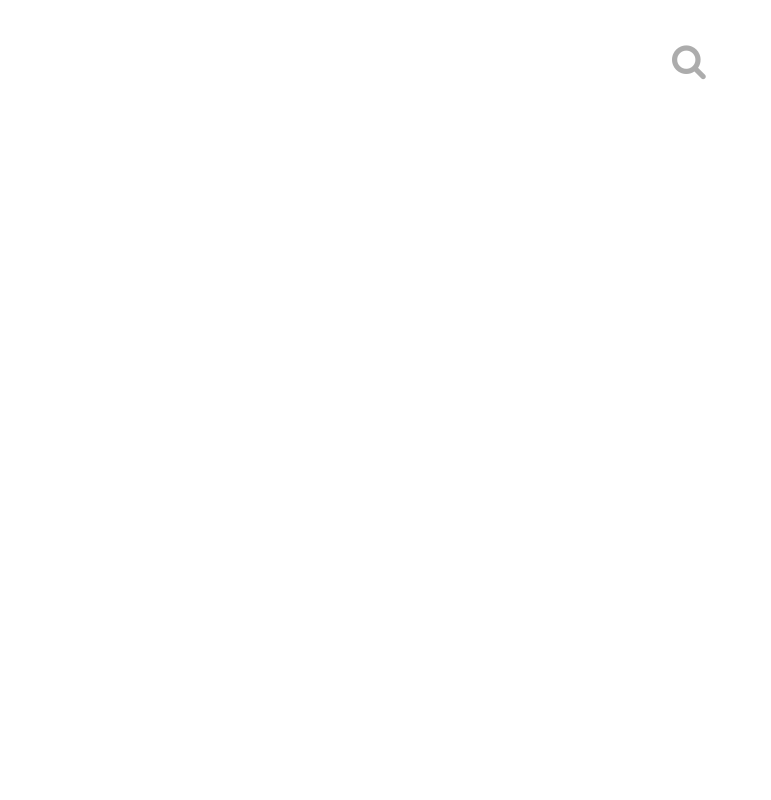
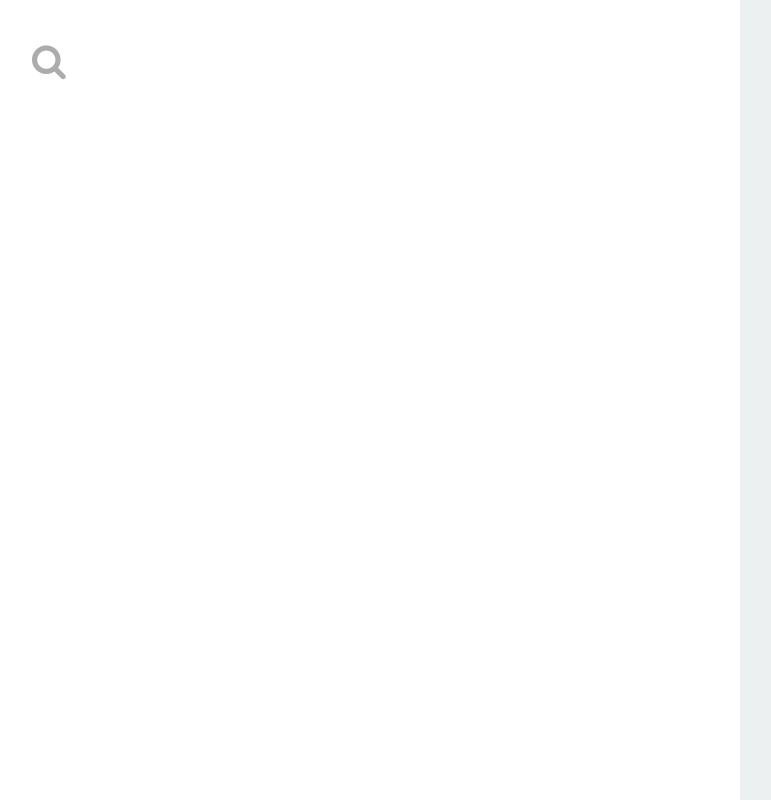
Before and after one commit to xinglin2016/react-gifs, a React app: page / in a window 1280 px wide. Shown: the whole page, without its empty margins (28-799 px from the left). Built offline with nearby package versions, Linux system fonts and the light colour scheme.

Commit message:
add search bar jsx file

```diff
--- a/assets/stylesheets/application.scss
+++ b/assets/stylesheets/application.scss
@@ -1,14 +1,3 @@
-body {
-  font-family: Helvetica;
-}
-
-#root {
-  height: 100vh;
-  display: flex;
-  align-items: center;
-  justify-content: center;
-}
-
 #root > div {
   display: flex;
   height: 100vh;
--- a/src/components/app.jsx
+++ b/src/components/app.jsx
@@ -1,4 +1,4 @@
-import React, {Component} from 'react';
+import React, { Component } from 'react';
 
 class App extends Component {
   render () {
```
Also changed, not shown: src/components/search_bar.jsx (added, +11 -0 lines).
